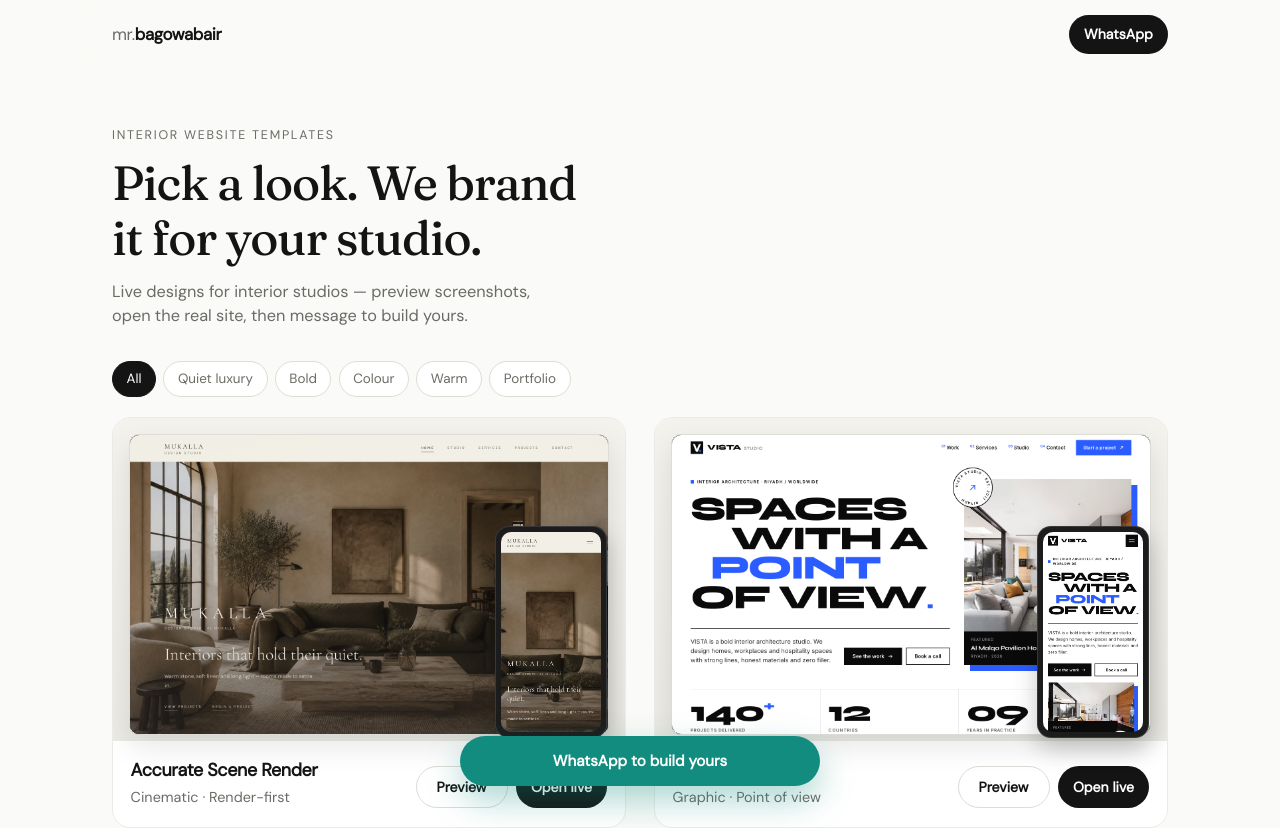
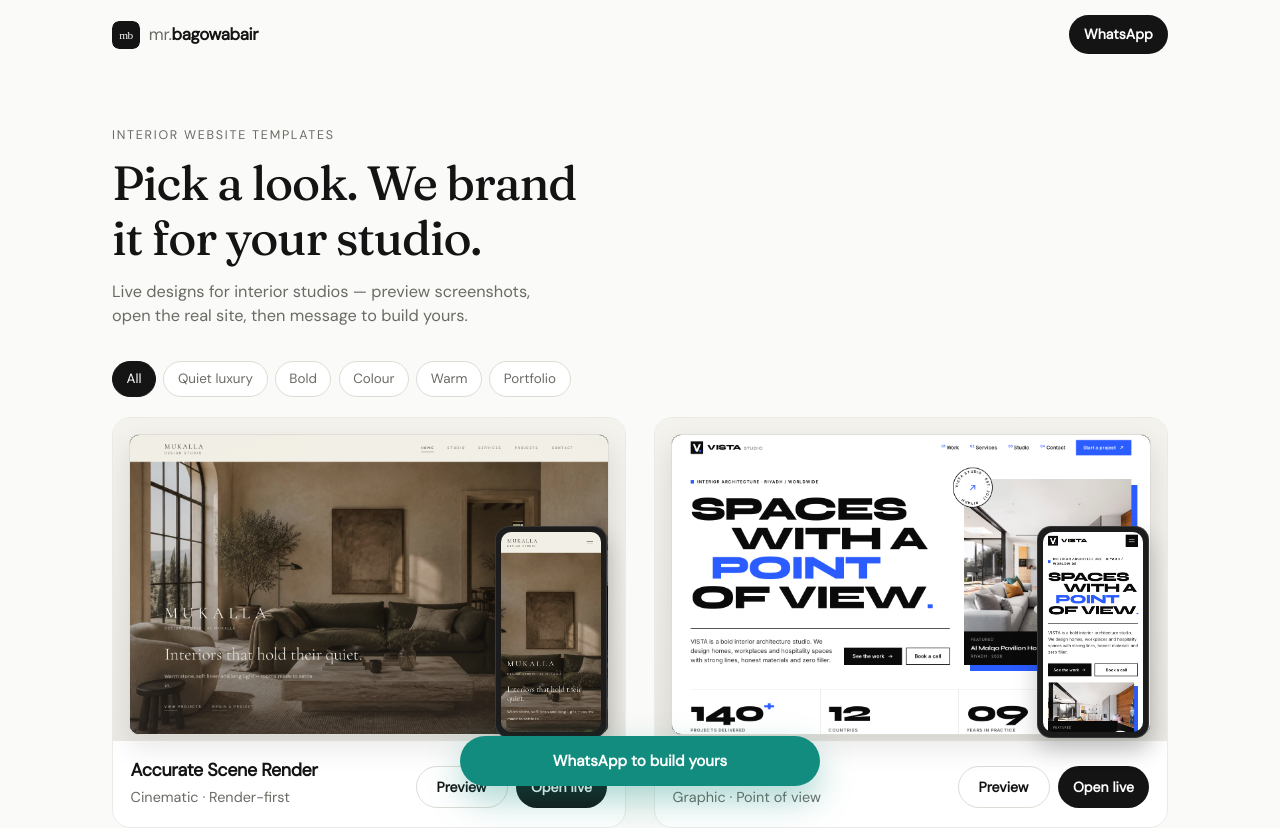
Before and after one commit to MohammedBagowabair/mr-bagowabair-Website, a React (Vite) app: page / in a window 1280 px wide. Shown: the top 828 px of the page. Built offline with nearby package versions, Linux system fonts and the light colour scheme.

Commit message:
Add mb logo, set WhatsApp +601151198497, remove email CTAs

```diff
--- a/src/App.tsx
+++ b/src/App.tsx
@@ -36,8 +36,9 @@ export default function App() {
   return (
     <>
       <header className="top">
-        <a className="logo" href="#top">
-          mr.<b>bagowabair</b>
+        <a className="logo" href="#top" aria-label="mr.bagowabair home">
+          <img className="logo-mark" src={`${import.meta.env.BASE_URL}logo.svg`} alt="" width={28} height={28} />
+          <span className="logo-word">mr.<b>bagowabair</b></span>
         </a>
         <a className="top-wa" href={waLink("Hi — I want a website like one of your templates.")}>
           WhatsApp
--- a/src/config.ts
+++ b/src/config.ts
@@ -1,7 +1,6 @@
 export const site = {
   name: "mr.bagowabair",
   tagline: "Interior website templates that close the room.",
-  email: "hello@bagowabair.com",
-  whatsapp: "966500000000",
-  whatsappDisplay: "+966 50 000 0000",
+  whatsapp: "601151198497",
+  whatsappDisplay: "+60 11-5119 8497",
 };
--- a/src/index.css
+++ b/src/index.css
@@ -75,9 +75,24 @@ a {
 }
 
 .logo {
+  display: inline-flex;
+  align-items: center;
+  gap: 0.55rem;
   font-size: 1.05rem;
   letter-spacing: -0.02em;
   color: var(--mute);
+}
+
+.logo-mark {
+  width: 28px;
+  height: 28px;
+  border-radius: 7px;
+  flex-shrink: 0;
+}
+
+.logo-word b {
+  color: var(--ink);
+  font-weight: 600;
 }
 
 .logo b {
```
Also changed, not shown: index.html (+1 -1 lines), public/favicon.svg (added), public/logo.svg (added).
